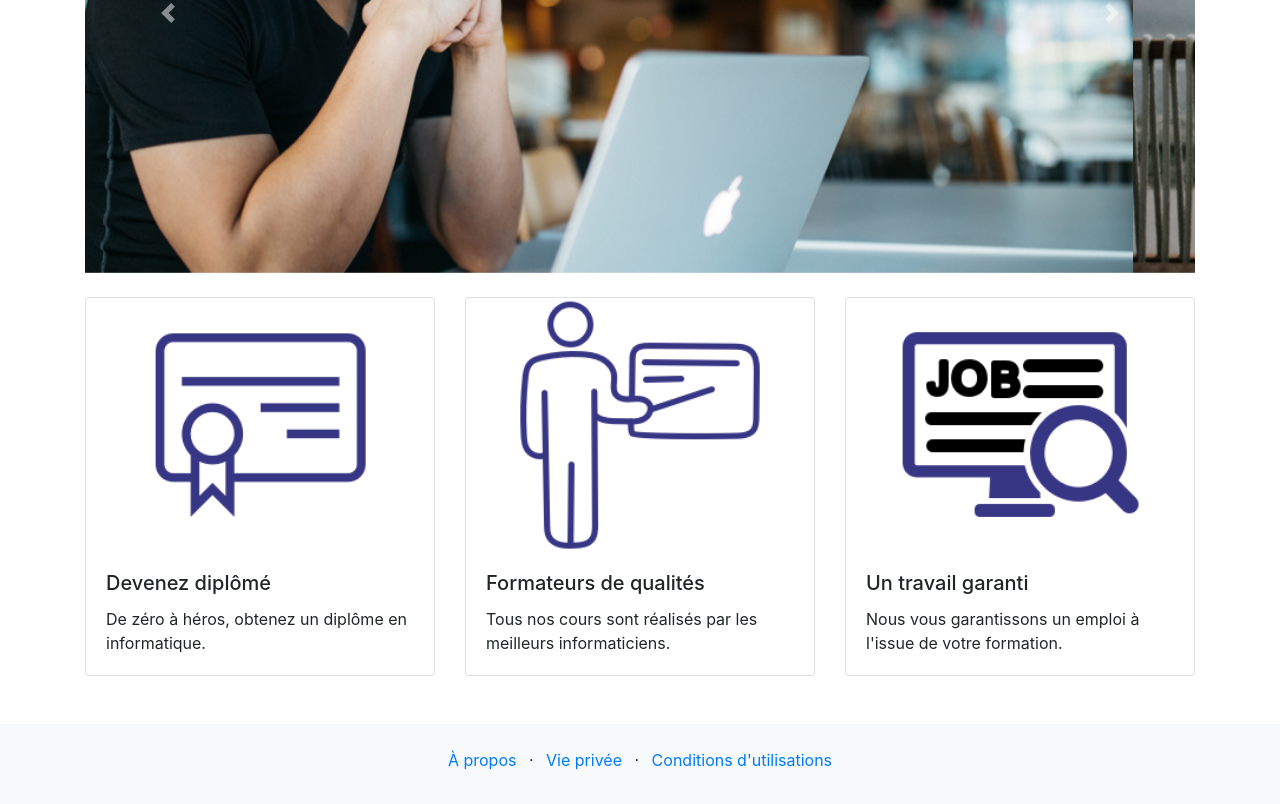
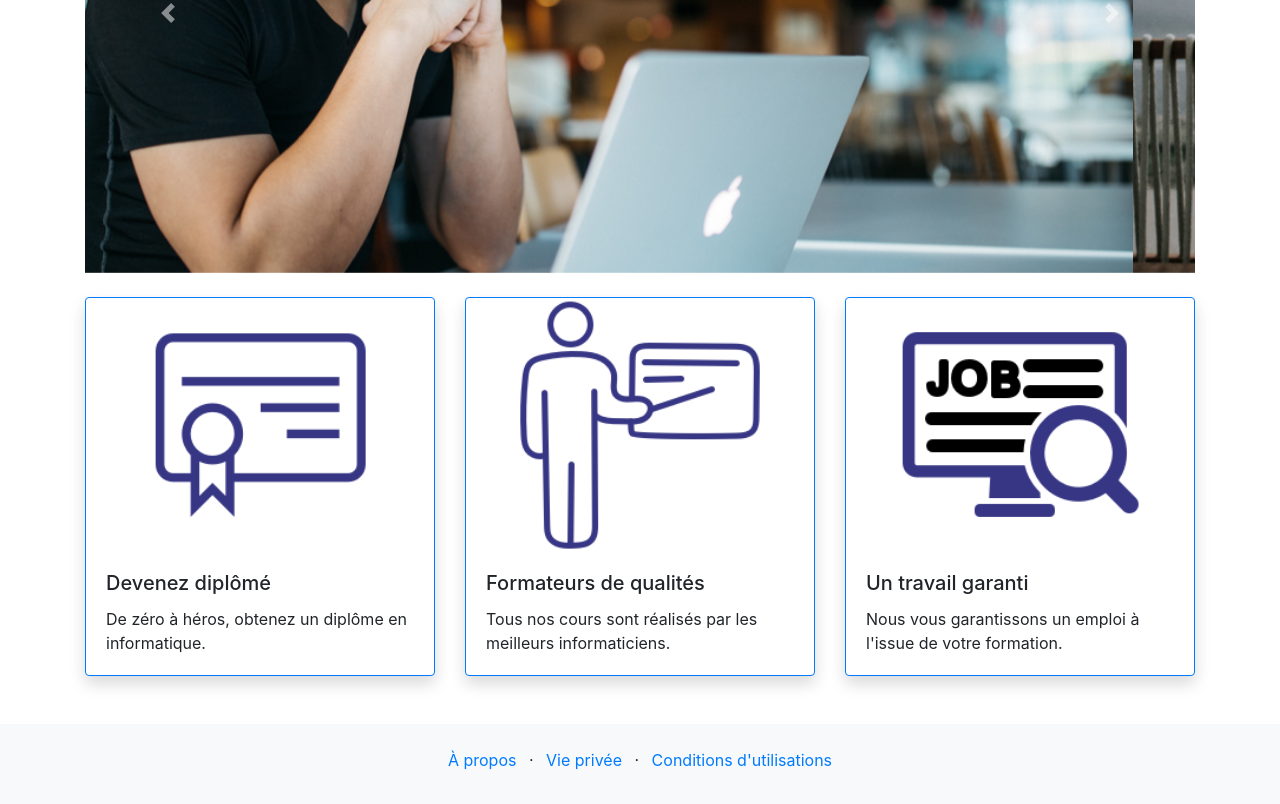
Before and after one commit to ThibaultG94/Info_School, a plain HTML site: page index.html in a window 1280 px wide. Shown: the part 323-1127 px from the top of the page. Drawn offline with nearby package versions, Linux system fonts and the light colour scheme.

Commit message:
border shadow

```diff
--- a/index.html
+++ b/index.html
@@ -68,7 +68,7 @@
         </div>
         <div class="row">
             <div class="col-12 col-lg-4">
-                <div class="card mb-4 mb-lg-0">
+                <div class="card mb-4 mb-lg-0 border-primary shadow">
                     <img src="./img/home/certificate.png" alt="certificate" class=" card-img-top">
                     <div class="card-body">
                         <h5 class="card-title">Devenez diplômé</h5>
@@ -77,7 +77,7 @@
                 </div>
             </div>
             <div class="col-12 col-lg-4">
-                <div class="card mb-4 mb-lg-0">
+                <div class="card mb-4 mb-lg-0 border-primary shadow">
                     <img src="./img/home/instruction.png" alt="instructor" class="card-img-top">
                     <div class="card-body">
                         <h5 class="card-title">Formateurs de qualités</h5>
@@ -86,7 +86,7 @@
                 </div>
             </div>
             <div class="col-12 col-lg-4">
-                <div class="card mb-4 mb-lg-0">
+                <div class="card mb-4 mb-lg-0 border-primary shadow">
                     <img src="./img/home/job.png" alt="job search" class="card-img-top">
                     <div class="card-body">
                         <h5 class="card-title">Un travail garanti</h5>
```
Also changed, not shown: lessons.html (+3 -3 lines).
